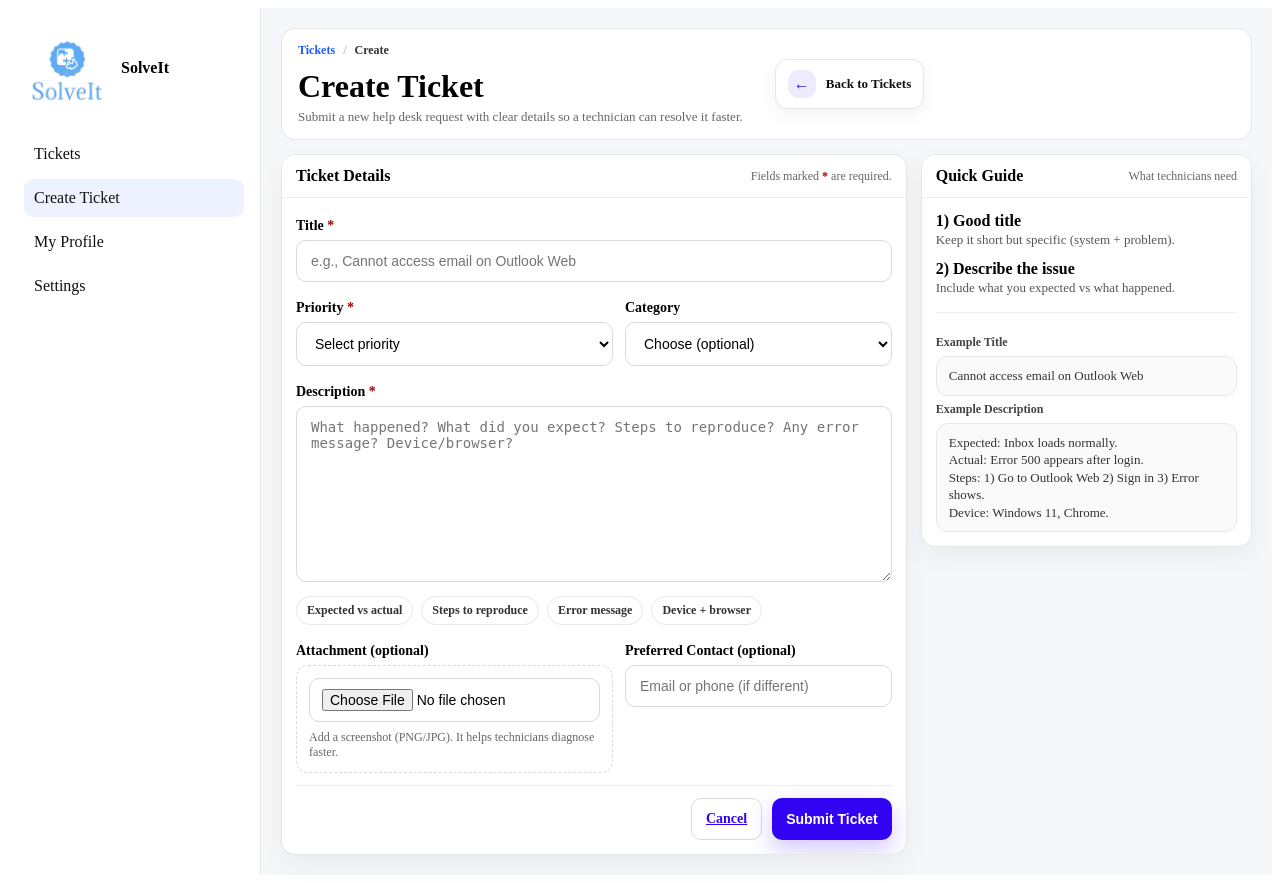
After one commit to prsanti/CSCN73060_Project1, a Flask app: page /createtickets in a window 1280 px wide. The commit adds this page. Run offline with Flask 3, Linux system fonts and the light colour scheme.

Commit message:
createticketui

```diff
--- a/app/app.py
+++ b/app/app.py
@@ -21,11 +21,17 @@ def home():
 
 @app.route('/login')
 def login():
-    return render_template('/auth/login.html')
+    return render_template('auth/login.html')
 
 @app.route('/register')
 def register():
-    return render_template('/auth/register.html')
+    return render_template('auth/register.html')
+
+
+@app.route("/createtickets")
+def new_ticket():
+    return render_template('auth/create_ticket.html')
+
 
 # get all tickets
 @app.route('/tickets', methods=['GET'])
@@ -34,5 +40,11 @@ def get_tickets():
     # return all tickets as a json
     return jsonify([t.to_dict() for t in tickets]), 200
 
+@app.route('/tickets', methods=['POST'])
+def create_ticket():
+    data = request.form
+
+    return jsonify({"message": "Ticket received", "data": data.to_dict()}), 201
+
 if __name__ == '__main__':
     app.run(host='0.0.0.0', port=7500, debug=True)
--- /dev/null
+++ b/app/templates/auth/create_ticket.html
@@ -0,0 +1,427 @@
+{% extends "base.html" %}
+{% block title %}Create Ticket | SolveIt{% endblock %}
+
+{% block content %}
+<div class="dashboard">
+
+  <!-- Sidebar -->
+  <aside class="sidebar">
+    <div class="sidebar-brand">
+      <img src="{{ url_for('static', filename='images/solveit.png') }}" class="sidebar-logo" alt="SolveIt">
+      <span class="sidebar-name">SolveIt</span>
+    </div>
+
+    <nav class="sidebar-nav">
+      <a href="/">Tickets</a>
+      <a class="active" href="/createtickets">Create Ticket</a>
+      <a href="#">My Profile</a>
+      <a href="#">Settings</a>
+    </nav>
+  </aside>
+
+  <!-- Main -->
+  <main class="main">
+
+    <!-- Topbar -->
+    <div class="topbar create-topbar">
+      <div class="topbar-left">
+        <div class="create-crumbs">
+          <a class="crumb-link" href="/">Tickets</a>
+          <span class="crumb-sep">/</span>
+          <span class="crumb-current">Create</span>
+        </div>
+
+        <h1 class="page-title">Create Ticket</h1>
+        <p class="page-subtitle">Submit a new help desk request with clear details so a technician can resolve it faster.</p>
+      </div>
+
+      <div class="topbar-actions create-topbar-actions">
+        <a class="back-btn" href="/" aria-label="Back to Tickets">
+          <span class="back-icon">←</span>
+          <span class="back-text">Back to Tickets</span>
+        </a>
+      </div>
+    </div>
+
+    <!-- Create Ticket Layout -->
+    <div class="create-layout">
+
+      <!-- Main Form Card -->
+      <div class="card create-card">
+        <div class="card-header create-card-header">
+          <div class="card-title">Ticket Details</div>
+          <div class="card-meta">Fields marked <span class="req">*</span> are required.</div>
+        </div>
+
+        <div class="form-wrap create-form-wrap">
+          <form method="POST" action="/tickets" enctype="multipart/form-data" class="ticket-form">
+
+
+
+            <div class="form-grid">
+              <div class="form-group full">
+                <label class="label" for="title">Title <span class="req">*</span></label>
+                <input class="input" id="title" name="title" type="text"
+                       placeholder="e.g., Cannot access email on Outlook Web" required>
+              </div>
+
+              <div class="form-group">
+                <label class="label" for="priority">Priority <span class="req">*</span></label>
+                <select class="input" id="priority" name="priority" required>
+                  <option value="" selected disabled>Select priority</option>
+                  <option value="low">Low</option>
+                  <option value="medium">Medium</option>
+                  <option value="urgent">Urgent</option>
+                </select>
+              </div>
+
+              <div class="form-group">
+                <label class="label" for="category">Category</label>
+                <select class="input" id="category" name="category">
+                  <option value="" selected>Choose (optional)</option>
+                  <option value="hardware">Hardware</option>
+                  <option value="software">Software</option>
+                  <option value="network">Network</option>
+                  <option value="account">Account</option>
+                  <option value="other">Other</option>
+                </select>
+              </div>
+
+              <div class="form-group full">
+                <label class="label" for="description">Description <span class="req">*</span></label>
+                <textarea class="input textarea" id="description" name="description" rows="7"
+                  placeholder="What happened? What did you expect? Steps to reproduce? Any error message? Device/browser?"
+                  required></textarea>
+
+                <div class="desc-hints">
+                  <div class="hint-pill">Expected vs actual</div>
+                  <div class="hint-pill">Steps to reproduce</div>
+                  <div class="hint-pill">Error message</div>
+                  <div class="hint-pill">Device + browser</div>
+                </div>
+              </div>
+
+              <div class="form-group">
+                <label class="label" for="attachment">Attachment (optional)</label>
+                <div class="file-drop">
+                  <input class="input file" id="attachment" name="attachment" type="file" accept="image/*">
+                  <div class="file-drop-text">
+                    Add a screenshot (PNG/JPG). It helps technicians diagnose faster.
+                  </div>
+                </div>
+              </div>
+
+              <div class="form-group">
+                <label class="label" for="contact">Preferred Contact (optional)</label>
+                <input class="input" id="contact" name="contact" type="text"
+                       placeholder="Email or phone (if different)">
+
+              </div>
+            </div>
+
+            <div class="form-actions create-actions">
+              <a class="btn btn-secondary" href="/">Cancel</a>
+              <button class="btn primary-cta" type="submit">Submit Ticket</button>
+            </div>
+
+          </form>
+        </div>
+      </div>
+
+      <!-- Right Side Help Card -->
+      <div class="card side-card create-side-card">
+        <div class="card-header create-card-header">
+          <div class="card-title">Quick Guide</div>
+          <div class="card-meta">What technicians need</div>
+        </div>
+
+        <div class="side-content">
+          <div class="tip">
+            <div class="tip-title">1) Good title</div>
+            <div class="tip-text">Keep it short but specific (system + problem).</div>
+          </div>
+
+          <div class="tip">
+            <div class="tip-title">2) Describe the issue</div>
+            <div class="tip-text">Include what you expected vs what happened.</div>
+          </div>
+
+          <div class="divider-line"></div>
+
+          <div class="mini-preview">
+            <div class="preview-title">Example Title</div>
+            <div class="preview-box">Cannot access email on Outlook Web</div>
+
+            <div class="preview-title">Example Description</div>
+            <div class="preview-box">
+              Expected: Inbox loads normally.<br>
+              Actual: Error 500 appears after login.<br>
+              Steps: 1) Go to Outlook Web 2) Sign in 3) Error shows.<br>
+              Device: Windows 11, Chrome.
+            </div>
+          </div>
+        </div>
+      </div>
+
+    </div>
+
+  </main>
+</div>
+
+<style>
+/* ---------- Create Ticket Page Enhancements (page-only) ---------- */
+
+.create-topbar{
+  padding: 14px 16px;
+  background: #fff;
+  border: 1px solid #e6e6e6;
+  border-radius: 14px;
+  margin-bottom: 14px;
+}
+
+.create-crumbs{
+  display:flex;
+  align-items:center;
+  gap: 8px;
+  margin-bottom: 6px;
+  font-size: 12px;
+  color: #666;
+}
+
+.crumb-link{
+  color: #1a5cff;
+  text-decoration: none;
+  font-weight: 700;
+}
+
+.crumb-link:hover{ text-decoration: underline; }
+
+.crumb-sep{ color: #999; }
+.crumb-current{ font-weight: 700; color:#333; }
+
+.create-topbar-actions{
+  border-left: none !important;
+  padding-left: 0 !important;
+}
+
+.back-btn{
+  display: inline-flex;
+  align-items: center;
+  gap: 10px;
+  padding: 10px 12px;
+  border-radius: 12px;
+  border: 1px solid #e6e6e6;
+  background: #fff;
+  color: #111;
+  text-decoration: none;
+  font-weight: 800;
+  transition: transform 120ms ease, box-shadow 120ms ease, background 120ms ease;
+  box-shadow: 0 6px 18px rgba(0,0,0,0.05);
+}
+
+.back-btn:hover{
+  background: #fafafa;
+  box-shadow: 0 10px 22px rgba(0,0,0,0.07);
+  transform: translateY(-1px);
+}
+
+.back-icon{
+  width: 28px;
+  height: 28px;
+  display:grid;
+  place-items:center;
+  border-radius: 10px;
+  background: rgba(50,2,243,0.08);
+  color: #3202f3;
+  font-weight: 900;
+}
+
+.back-text{
+  font-size: 13px;
+}
+
+/* Layout */
+.create-layout{
+  display: grid;
+  grid-template-columns: 1.7fr 0.9fr;
+  gap: 14px;
+  align-items: start;
+}
+
+/* Card polish */
+.create-card{
+  box-shadow: 0 10px 26px rgba(0,0,0,0.05);
+}
+
+.create-card-header{
+  background: #fff;
+}
+
+.create-form-wrap{
+  padding: 14px;
+}
+
+/* Info banner */
+.info-banner{
+  display:flex;
+  align-items:center;
+  gap: 10px;
+  padding: 10px 12px;
+  border-radius: 12px;
+  border: 1px solid #e6e6e6;
+  background: #fafafa;
+  margin-bottom: 12px;
+}
+
+.info-dot{
+  width: 10px;
+  height: 10px;
+  border-radius: 999px;
+  background: #3202f3;
+}
+
+.info-text{
+  font-size: 13px;
+  color: #333;
+  font-weight: 700;
+}
+
+/* Form grid */
+.form-grid{
+  display: grid;
+  grid-template-columns: 1fr 1fr;
+  gap: 12px;
+}
+
+.form-group{
+  display:flex;
+  flex-direction:column;
+  gap: 6px;
+}
+
+.form-group.full{
+  grid-column: 1 / -1;
+}
+
+.req{
+  color: #a40000;
+  font-weight: 900;
+}
+
+.textarea{
+  resize: vertical;
+  min-height: 150px;
+}
+
+.desc-hints{
+  display:flex;
+  flex-wrap: wrap;
+  gap: 8px;
+  margin-top: 8px;
+}
+
+.hint-pill{
+  font-size: 12px;
+  font-weight: 800;
+  color: #333;
+  border: 1px solid #e6e6e6;
+  background: #fff;
+  padding: 6px 10px;
+  border-radius: 999px;
+}
+
+.file-drop{
+  border: 1px dashed #d9d9d9;
+  border-radius: 12px;
+  padding: 12px;
+  background: #fff;
+}
+
+.file{
+  padding: 10px 12px;
+}
+
+.file-drop-text{
+  font-size: 12px;
+  color: #666;
+  margin-top: 8px;
+}
+
+/* Actions */
+.create-actions{
+  display:flex;
+  justify-content: flex-end;
+  gap: 10px;
+  padding-top: 12px;
+  border-top: 1px solid #eee;
+  margin-top: 12px;
+}
+
+.primary-cta{
+  box-shadow: 0 10px 24px rgba(50,2,243,0.22);
+}
+
+/* Side card polish */
+.create-side-card{
+  position: sticky;
+  top: 14px;
+  box-shadow: 0 10px 26px rgba(0,0,0,0.05);
+}
+
+.side-card .side-content{
+  padding: 14px;
+  display: grid;
+  gap: 12px;
+}
+
+.tip-title{
+  font-weight: 900;
+  margin-bottom: 2px;
+}
+
+.tip-text{
+  color:#555;
+  font-size: 13px;
+}
+
+.divider-line{
+  height: 1px;
+  background: #eee;
+  margin: 4px 0;
+}
+
+.preview-title{
+  font-weight: 900;
+  font-size: 12px;
+  color:#444;
+  margin-top: 6px;
+}
+
+.preview-box{
+  margin-top: 6px;
+  padding: 10px 12px;
+  border: 1px solid #e6e6e6;
+  border-radius: 12px;
+  background: #fafafa;
+  font-size: 13px;
+  color:#333;
+  line-height: 1.35;
+}
+
+/* Responsive */
+@media (max-width: 900px){
+  .create-layout{
+    grid-template-columns: 1fr;
+  }
+  .form-grid{
+    grid-template-columns: 1fr;
+  }
+  .create-side-card{
+    position: static;
+  }
+  .create-topbar{
+    padding: 12px;
+  }
+}
+</style>
+{% endblock %}
--- a/app/templates/index.html
+++ b/app/templates/index.html
@@ -37,7 +37,7 @@
           >
         </form>
 
-        <a class="btn" href="/tickets/new">+ Create Ticket</a>
+        <a class="btn" href="/createtickets">+ Create Ticket</a>
       </div>
     </div>
 
```
